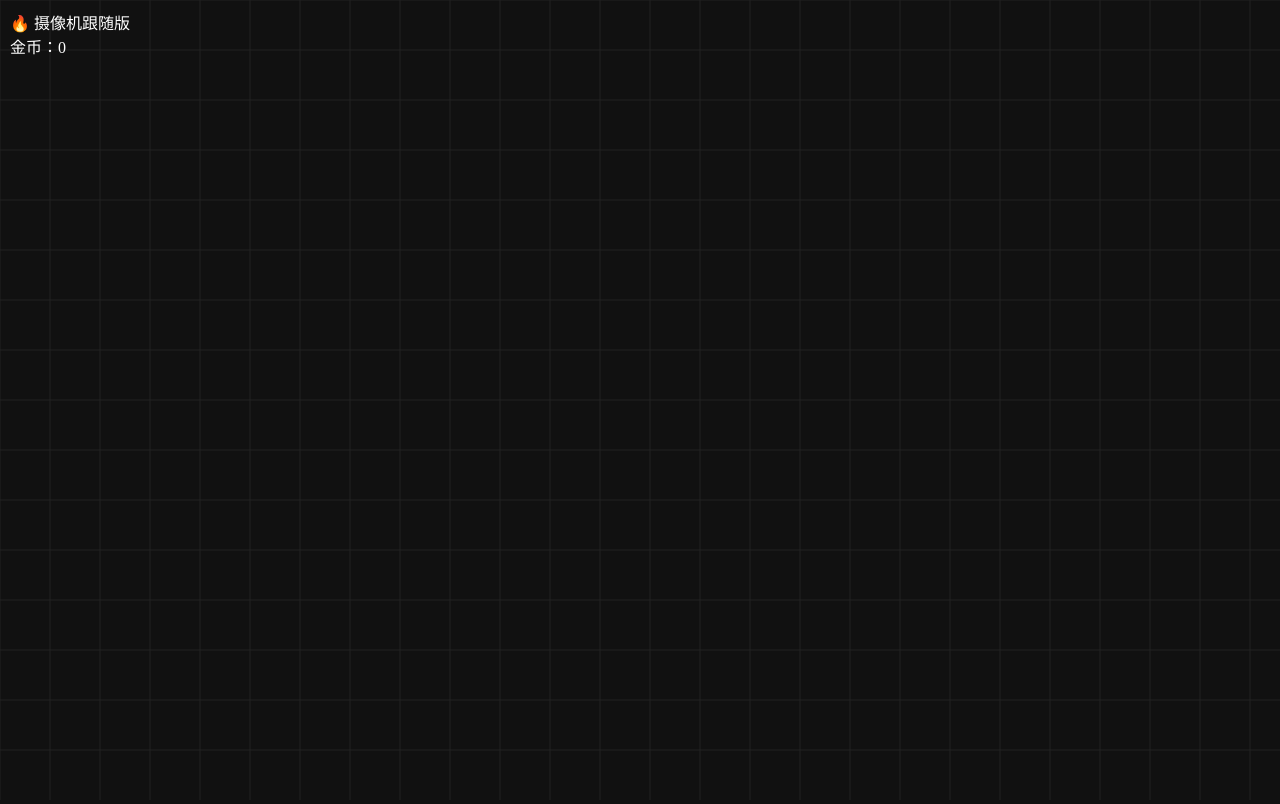
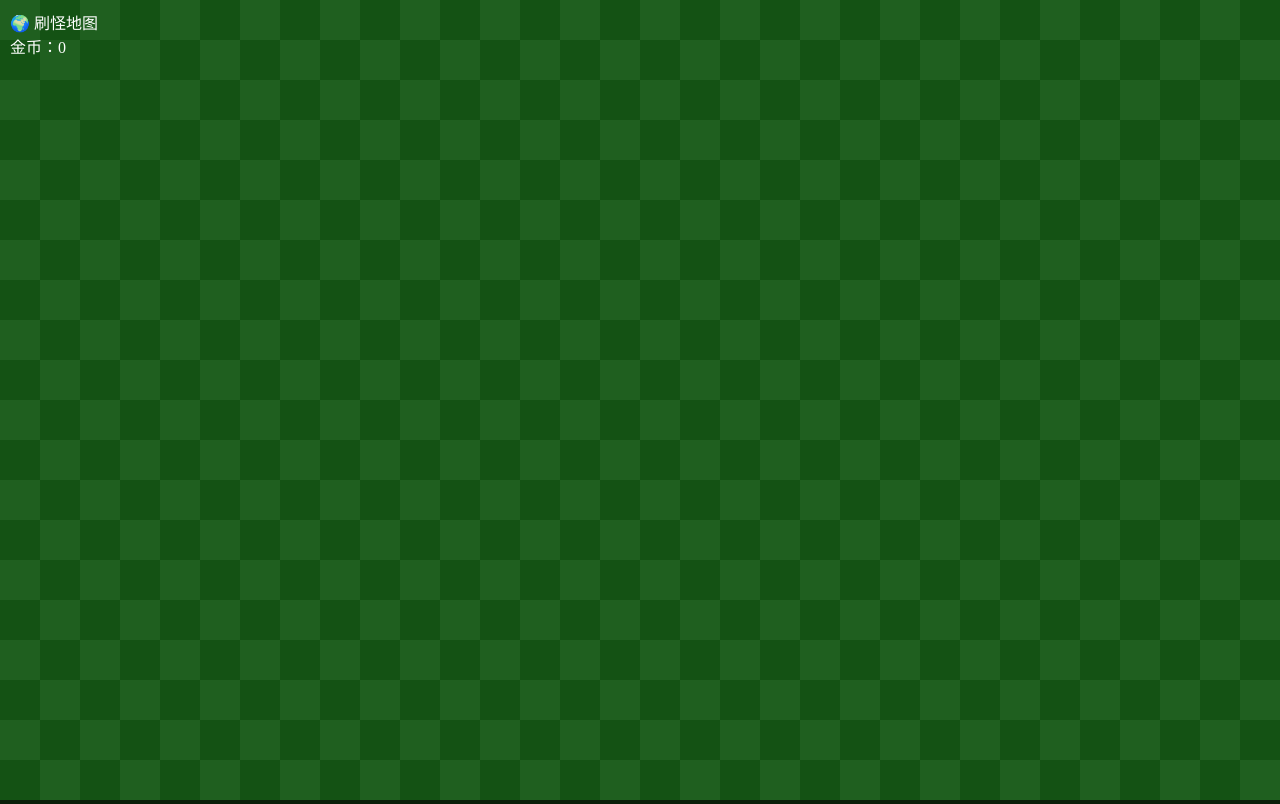
Before and after one commit to wslgt12321/game-client, a plain HTML site: page index.html in a window 1280 px wide. Drawn offline with Linux system fonts and the light colour scheme.

Commit message:
Update index.html

```diff
--- a/index.html
+++ b/index.html
@@ -7,13 +7,13 @@
 html,body{
   margin:0;
   overflow:hidden;
-  background:#111;
-  color:white;
+  background:#0a1f0a;
 }
 #ui{
   position:absolute;
   top:10px;
   left:10px;
+  color:white;
 }
 </style>
 </head>
@@ -21,7 +21,7 @@ html,body{
 <body>
 
 <div id="ui">
-  <div>🔥 摄像机跟随版</div>
+  🌍 刷怪地图
   <div>金币：<span id="gold">0</span></div>
 </div>
 
@@ -30,7 +30,7 @@ html,body{
 <script>
 let ws = new WebSocket("wss://game-server-production-0e42.up.railway.app");
 
-let players={},skills=[],texts=[];
+let players={},skills=[],texts=[],monsters={};
 let myId=null;
 
 const canvas = document.getElementById("c");
@@ -43,7 +43,6 @@ function resize(){
 resize();
 window.onresize = resize;
 
-// 🌍 摄像机
 let camera = {x:0,y:0};
 
 ws.onmessage = e=>{
@@ -51,6 +50,7 @@ ws.onmessage = e=>{
   players = data.players;
   skills = data.skills;
   texts = data.texts;
+  monsters = data.monsters;
 
   if(!myId){
     myId = Object.keys(players)[0];
@@ -59,39 +59,39 @@ ws.onmessage = e=>{
   if(players[myId]){
     document.getElementById("gold").innerText = players[myId].gold || 0;
 
-    // 🎯 摄像机跟随自己
     camera.x = players[myId].x - canvas.width/2;
     camera.y = players[myId].y - canvas.height/2;
   }
 };
 
-// 🌍 世界坐标 → 屏幕坐标
 function toScreen(x,y){
-  return {
-    x: x - camera.x,
-    y: y - camera.y
-  };
+  return {x:x-camera.x,y:y-camera.y};
 }
 
 function loop(){
   ctx.clearRect(0,0,canvas.width,canvas.height);
 
-  // 🌍 画地图网格
-  let size = 50;
-  ctx.strokeStyle="#222";
-
-  for(let x= -camera.x%size; x<canvas.width; x+=size){
-    ctx.beginPath();
-    ctx.moveTo(x,0);
-    ctx.lineTo(x,canvas.height);
-    ctx.stroke();
+  // 🌱 草地贴图（伪随机）
+  for(let x=-camera.x%40; x<canvas.width; x+=40){
+    for(let y=-camera.y%40; y<canvas.height; y+=40){
+      ctx.fillStyle = ( (x+y)%80==0 ) ? "#1f5f1f" : "#145214";
+      ctx.fillRect(x,y,40,40);
+    }
   }
 
-  for(let y= -camera.y%size; y<canvas.height; y+=size){
-    ctx.beginPath();
-    ctx.moveTo(0,y);
-    ctx.lineTo(canvas.width,y);
-    ctx.stroke();
+  // 🧟 怪物
+  for(let id in monsters){
+    let m = monsters[id];
+    let pos = toScreen(m.x,m.y);
+
+    ctx.fillStyle="purple";
+    ctx.fillRect(pos.x,pos.y,20,20);
+
+    // 血条
+    ctx.fillStyle="red";
+    ctx.fillRect(pos.x,pos.y-5,20,3);
+    ctx.fillStyle="lime";
+    ctx.fillRect(pos.x,pos.y-5,20*(m.hp/50),3);
   }
 
   // 玩家
@@ -104,18 +104,11 @@ function loop(){
 
     ctx.fillStyle="cyan";
     ctx.fillText(p.name,pos.x,pos.y-10);
-
-    // 血条
-    ctx.fillStyle="red";
-    ctx.fillRect(pos.x,pos.y-5,20,3);
-    ctx.fillStyle="lime";
-    ctx.fillRect(pos.x,pos.y-5,20*(p.hp/100),3);
   }
 
   // 技能
   for(let s of skills){
     let pos = toScreen(s.x,s.y);
-
     ctx.fillStyle="orange";
     ctx.beginPath();
     ctx.arc(pos.x,pos.y,6,0,Math.PI*2);
@@ -125,7 +118,6 @@ function loop(){
   // 飘字
   for(let t of texts){
     let pos = toScreen(t.x,t.y);
-
     ctx.fillStyle="yellow";
     ctx.fillText(t.value,pos.x,pos.y);
   }
@@ -134,18 +126,16 @@ function loop(){
 }
 loop();
 
-// 🎯 鼠标 → 世界坐标
-function getWorldPos(e){
+// 坐标转换
+function worldPos(e){
   return {
     x: e.clientX + camera.x,
     y: e.clientY + camera.y
   };
 }
 
-// 移动
 document.onmousemove=e=>{
-  let pos = getWorldPos(e);
-
+  let pos = worldPos(e);
   ws.send(JSON.stringify({
     type:"move",
     x:pos.x,
@@ -153,12 +143,11 @@ document.onmousemove=e=>{
   }));
 };
 
-// 技能
 document.onclick=e=>{
   if(!myId || !players[myId]) return;
 
   let p = players[myId];
-  let target = getWorldPos(e);
+  let target = worldPos(e);
 
   let dx = target.x - p.x;
   let dy = target.y - p.y;
```
